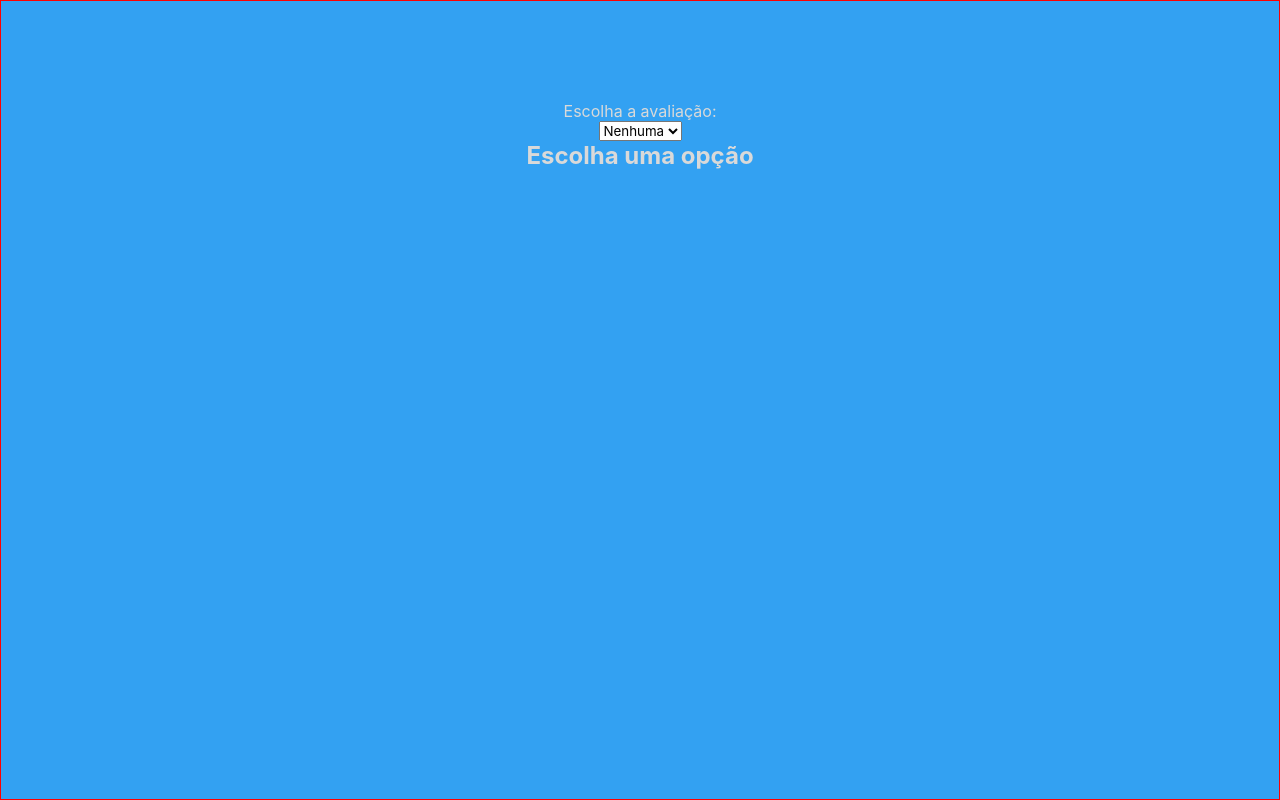
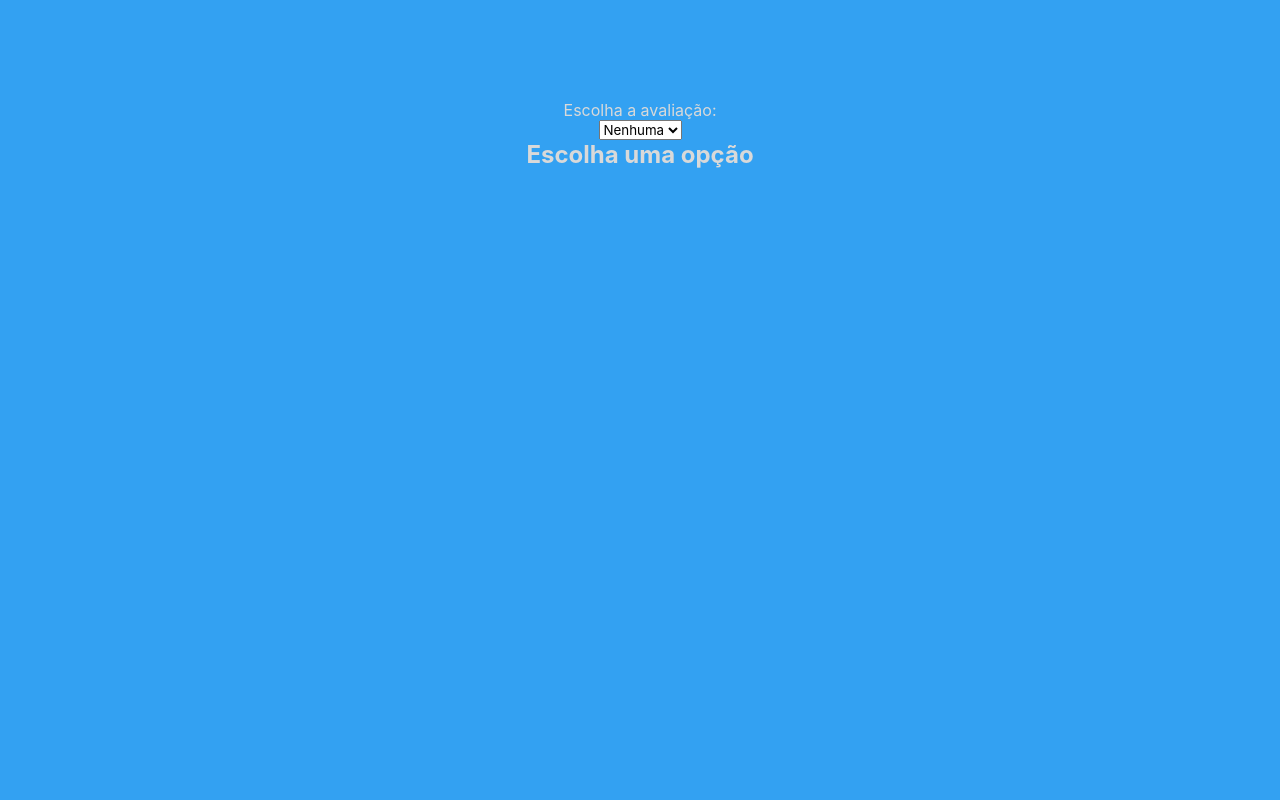
Before and after one commit to ES2-UFPI/CorrigeAi, a React (Vite) app in the folder vite-client/: page / in a window 1280 px wide. Built offline with nearby package versions, Linux system fonts and the light colour scheme.

Commit message:
editing styles

```diff
--- a/vite-client/src/Pages/CreateQuestions/styles.ts
+++ b/vite-client/src/Pages/CreateQuestions/styles.ts
@@ -7,5 +7,4 @@ export const CreateQuestionsStyled = styled.div`
   display: flex;
   flex-direction: column;
   align-items: center;
-  border: 1px solid black;
 `
--- a/vite-client/src/Pages/CreateTaskOrExam/styles.ts
+++ b/vite-client/src/Pages/CreateTaskOrExam/styles.ts
@@ -8,5 +8,4 @@ export const CreateTaskOrExamStyled = styled.div`
   display: flex;
   flex-direction: column;
   align-items: center;
-  border: 1px solid red;
 `
```
